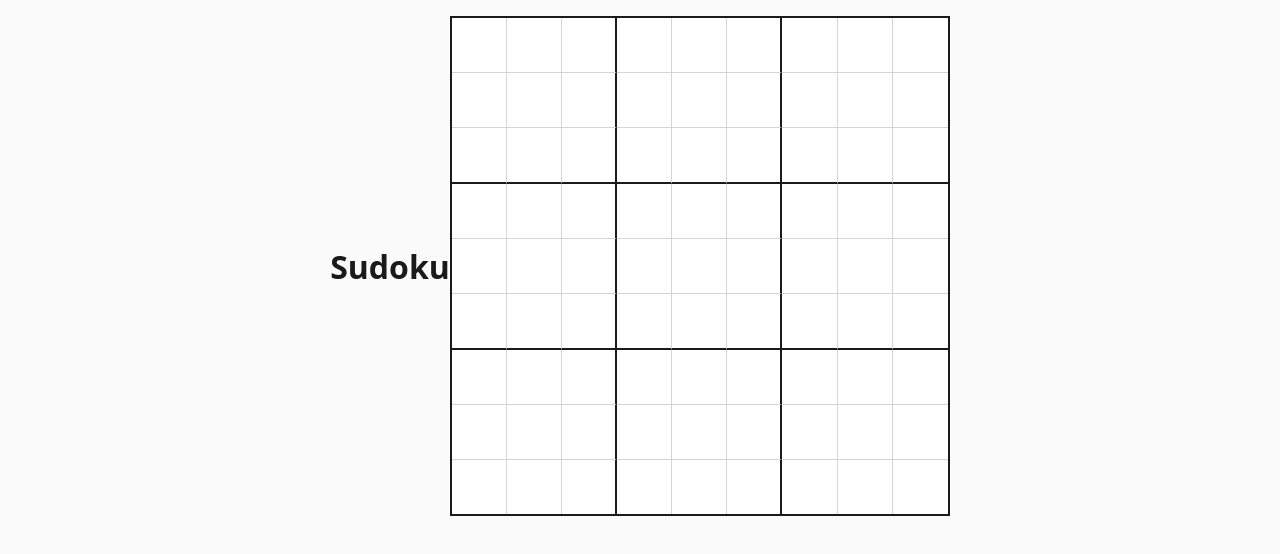
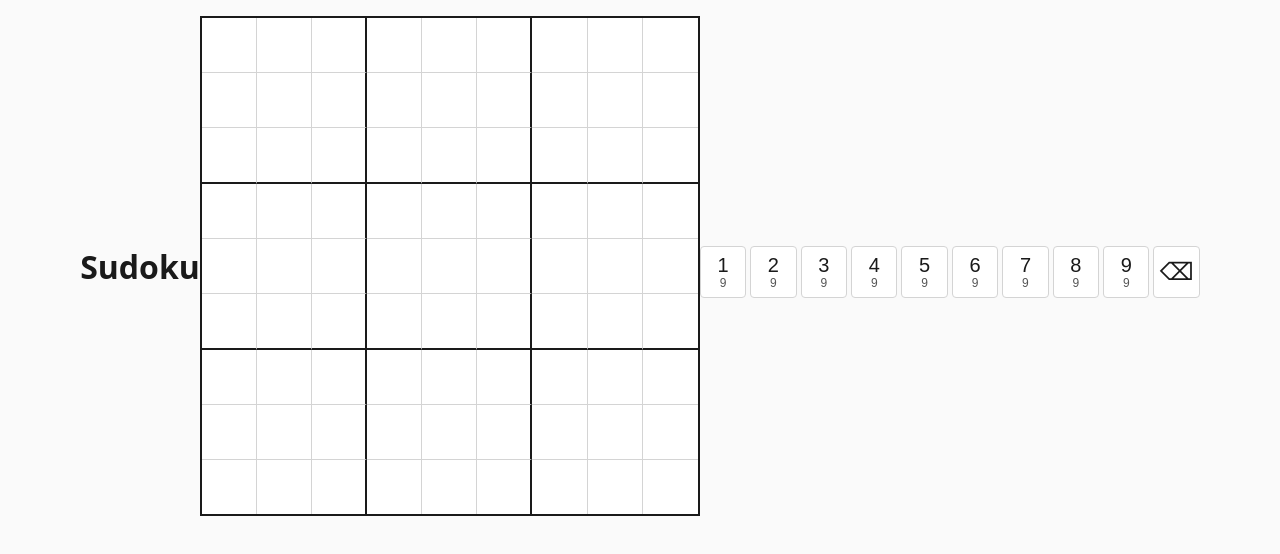
Before and after one commit to TheDleo/my-sudoku, a React (Vite) app: page / in a window 1280 px wide. Shown: the top 554 px of the page. Built offline with nearby package versions, Linux system fonts and the light colour scheme.

Commit message:
feat(app): render NumberPad below Board

```diff
--- a/src/app.tsx
+++ b/src/app.tsx
@@ -1,4 +1,5 @@
 import { Board } from './game/Board';
+import { NumberPad } from './game/NumberPad';
 import { useGameStore } from './game/store';
 
 export function App() {
@@ -12,6 +13,7 @@ export function App() {
     <main onClick={handleMainClick}>
       <h1>Sudoku</h1>
       <Board />
+      <NumberPad />
     </main>
   );
 }
```
